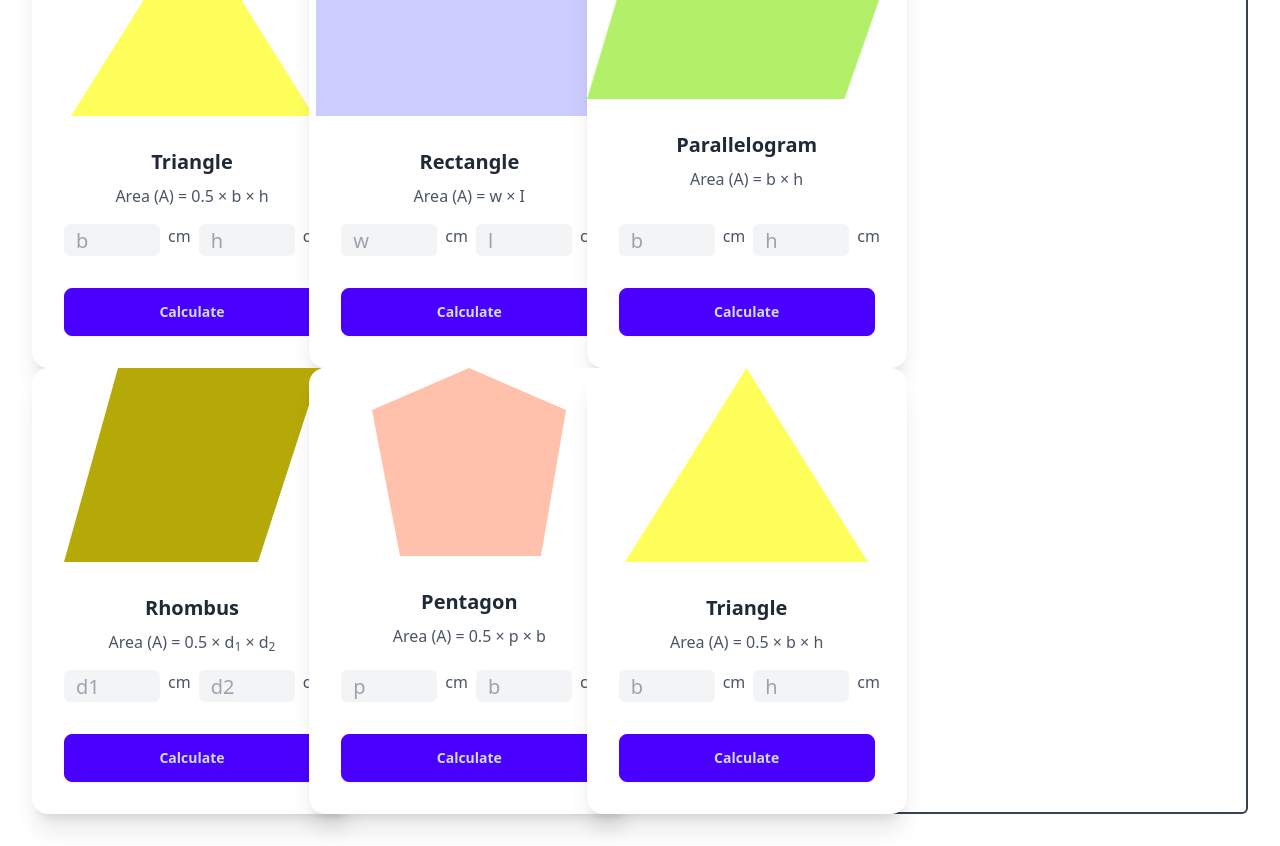
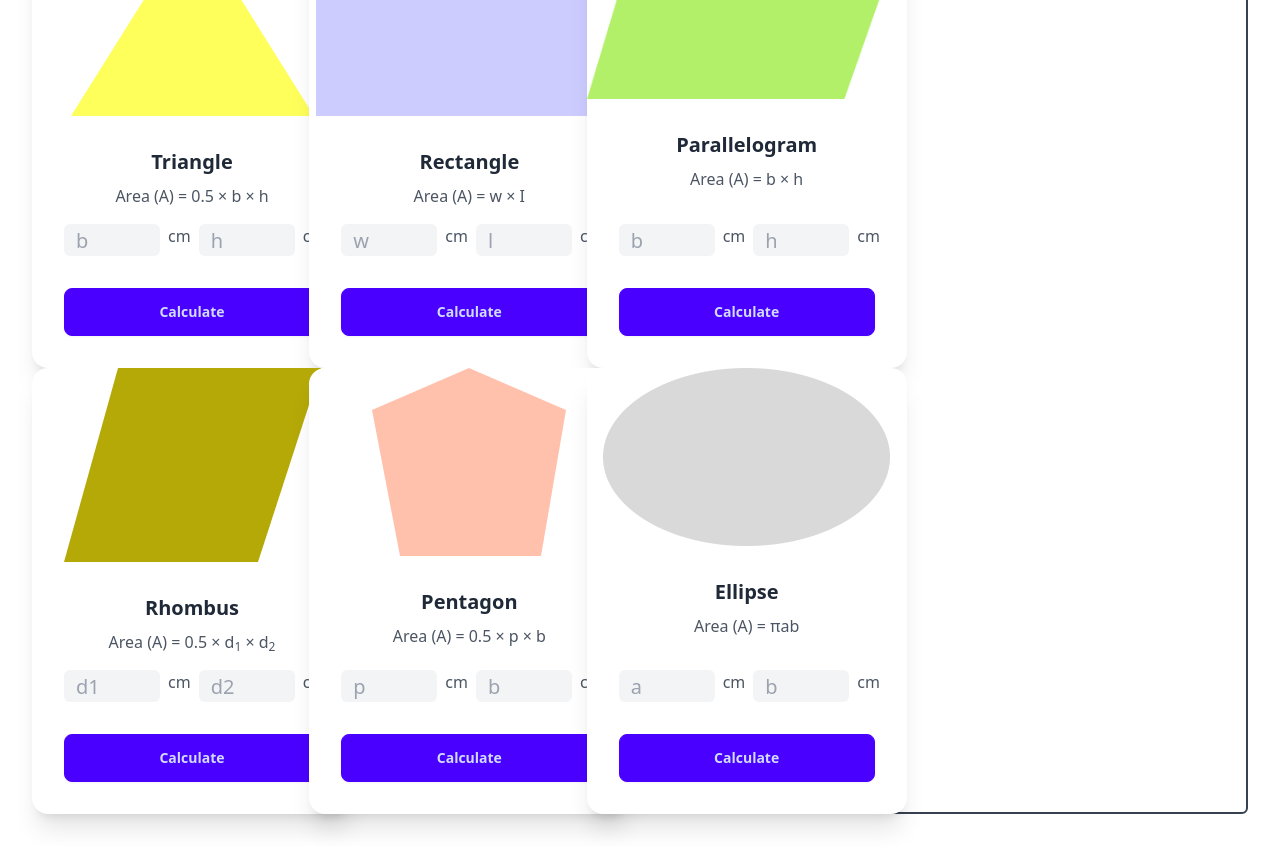
Before and after one commit to tasninanika/Geometry_genius, a plain HTML site: page index.html in a window 1280 px wide. Shown: the part 110-956 px from the top of the page. Drawn offline with nearby package versions, Linux system fonts and the light colour scheme.

```diff
--- a/index.html
+++ b/index.html
@@ -111,11 +111,8 @@
                         <input id="pen-b" class="w-24 h-8 text-xl p-3 rounded-md bg-gray-100 focus:border-2" type="text" placeholder="b"><span class="mr-4 ml-2 text-gray-600">cm</span>
 
                       </div>
-                      <!-- <p>Area: <span id="tri-area"></span><span> cm<sup>2</sup></p> -->
-
-
                       <div class="card-actions justify-center">
-                        <button class="btn btn-primary w-full" onclick="caltriArea()">Calculate</button>
+                        <button class="btn btn-primary w-full" onclick="calpenArea()">Calculate</button>
                       </div>
                     </div>
                   </div>
@@ -123,22 +120,19 @@
                   <div class="card bg-base-100 w-80 shadow-xl">
                     <figure>
                       <img
-                        src="images/triangle.png"
-                        alt="Triangle" />
+                        src="images/ellipse.png"
+                        alt="ellipse" />
                     </figure>
                     <div class="card-body">
-                      <h2 class="card-title justify-center">Triangle</h2>
-                      <p class="text-center mb-2 text-gray-600">Area (A) = 0.5 × b × h</p>
+                      <h2 class="card-title justify-center">Ellipse</h2>
+                      <p class="text-center mb-2 text-gray-600">Area (A) = πab</p>
                       <div class="flex mb-6">
-                        <input id="tri-b" class="w-24 h-8 text-xl p-3 bg-gray-100 focus:border-2 rounded-md" type="text" placeholder="b"><span class="mr-2 ml-2 text-gray-600">cm</span>
-                        <input id="tri-h" class="w-24 h-8 text-xl p-3 rounded-md bg-gray-100 focus:border-2" type="text" placeholder="h"><span class="mr-4 ml-2 text-gray-600">cm</span>
+                        <input id="ell-a" class="w-24 h-8 text-xl p-3 bg-gray-100 focus:border-2 rounded-md" type="text" placeholder="a"><span class="mr-2 ml-2 text-gray-600">cm</span>
+                        <input id="ell-b" class="w-24 h-8 text-xl p-3 rounded-md bg-gray-100 focus:border-2" type="text" placeholder="b"><span class="mr-4 ml-2 text-gray-600">cm</span>
 
                       </div>
-                      <!-- <p>Area: <span id="tri-area"></span><span> cm<sup>2</sup></p> -->
-
-
                       <div class="card-actions justify-center">
-                        <button class="btn btn-primary w-full" onclick="caltriArea()">Calculate</button>
+                        <button class="btn btn-primary w-full" onclick="calellArea()">Calculate</button>
                       </div>
                     </div>
                   </div>
@@ -154,6 +148,7 @@
     <script src="scripts/rectangle-cal.js"></script>
     <script src="scripts/parallelogram-cal.js"></script>
     <script src="scripts/rhombus-cal.js"></script>
-    <script src="scripts/rectangle-cal.js"></script>
+    <script src="scripts/pentagon-cal.js"></script>
+    <script src="scripts/ellipse-cal.js"></script>
 </body>
 </html>
```
